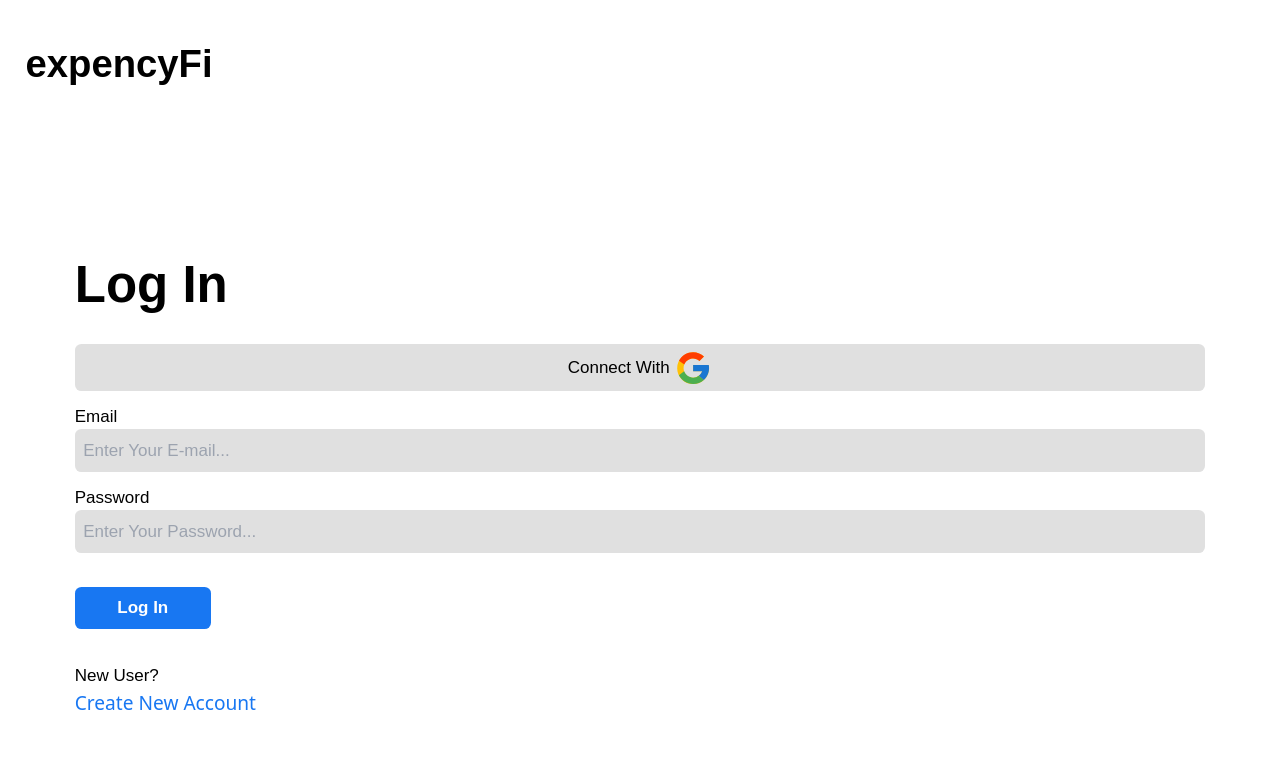
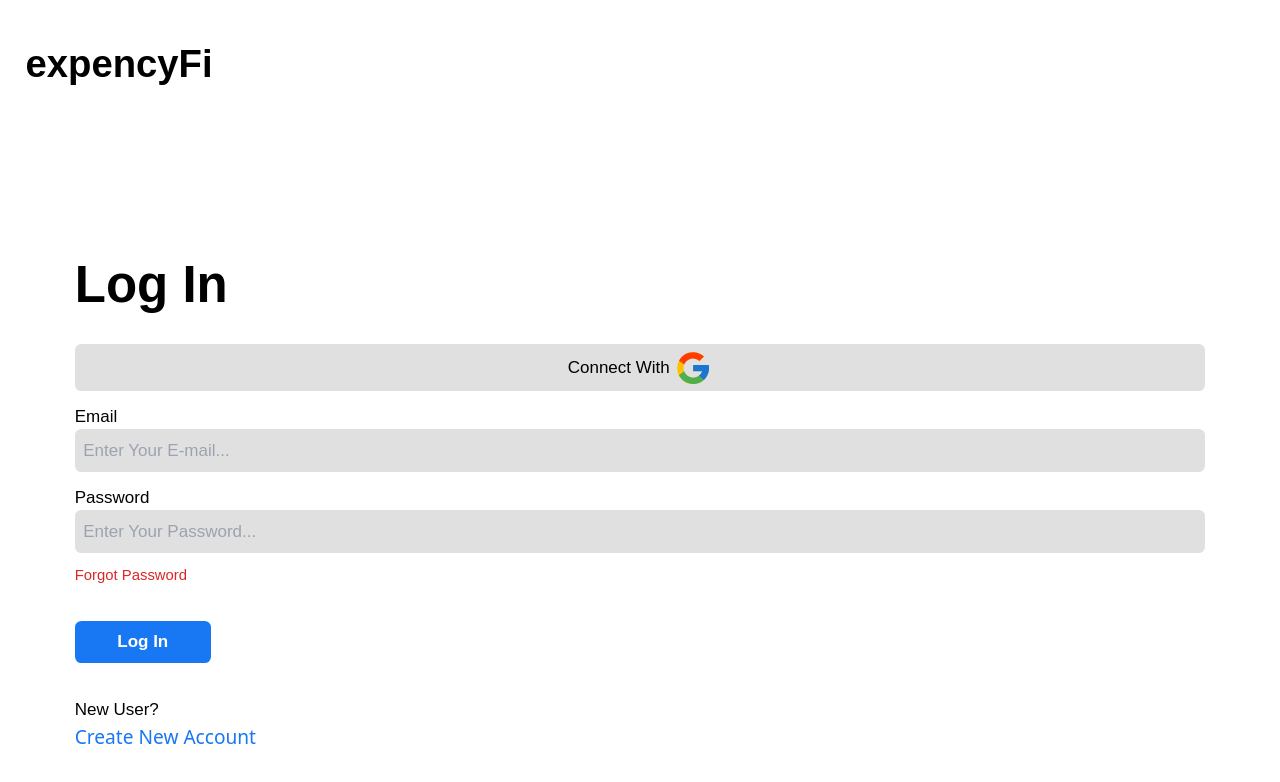
Before and after one commit to Sourav0809/Expencify, a React (Vite) app: page / in a window 1280 px wide. Both pictures are taken after a click on the element "Log In". Shown: the top 782 px of the page. Built offline with nearby package versions, Linux system fonts and the light colour scheme.

Commit message:
FE : user can now forgot their password

```diff
--- a/src/Components/Authentication/UI/Authentication.jsx
+++ b/src/Components/Authentication/UI/Authentication.jsx
@@ -13,12 +13,16 @@ const Authentication = () => {
   const navigate = useNavigate();
   const authCtx = useContext(authContext);
   const [loaderScreen, setLoaderScreen] = useState(false);
+  const [onForgotPwd, setOnForgotPwd] = useState(false);
 
-  // log in handeler fundtion to change the state for user to login to sign up
+  /* -------------------------------------------------------------------------- */
+  /*                           SWITCH LOGIN OR SIGN UP                          */
+  /* -------------------------------------------------------------------------- */
   const setIsloggedInHandeler = () => {
     setLoggedIn((prev) => {
       return !prev;
     });
+    setOnForgotPwd(false);
   };
 
   const userEmailHandeler = (e) => {
@@ -28,16 +32,22 @@ const Authentication = () => {
     setUserPwd(e.target.value);
   };
 
-  // if user log in or sign up
-  const submitedFormHandeler = async () => {
+  /* -------------------------------------------------------------------------- */
+  /*                           USER LOG IN AND SIGN UP                          */
+  /* -------------------------------------------------------------------------- */
+
+  const submitedFormHandeler = async (e) => {
+    e.preventDefault();
     const submitedval = {
       email: userEmail,
       password: userPwd,
       returnSecureToken: false,
     };
     try {
-      // when user create an account
-      if (!loggedIn) {
+      /* -------------------------------------------------------------------------- */
+      /*                          FOR CREATING NEW ACCOUNT                          */
+      /* -------------------------------------------------------------------------- */
+      if (!loggedIn && !onForgotPwd) {
         setLoaderScreen(true);
         const { data } = await axios.post(
           "https://identitytoolkit.googleapis.com/v1/accounts:signUp?key=AIzaSyDWx40StKOSrRktR-vSNki9teMtZ9f_Lpo",
@@ -54,8 +64,11 @@ const Authentication = () => {
         navigate("/userprofile");
       }
 
-      // when user log in
-      if (loggedIn) {
+      /* -------------------------------------------------------------------------- */
+      /*                                 FOR LOG IN                                 */
+      /* -------------------------------------------------------------------------- */
+
+      if (loggedIn && !onForgotPwd) {
         setLoaderScreen(true);
         const { data } = await axios.post(
           "https://identitytoolkit.googleapis.com/v1/accounts:signInWithPassword?key=AIzaSyDWx40StKOSrRktR-vSNki9teMtZ9f_Lpo",
@@ -71,22 +84,46 @@ const Authentication = () => {
         toast.success("User Logged In ! ");
         navigate("/dashboard");
       }
+
+      /* -------------------------------------------------------------------------- */
+      /*                             FOR FORGOT PASSWORD                            */
+      /* -------------------------------------------------------------------------- */
+
+      if (onForgotPwd) {
+        setLoaderScreen(true);
+        const forgotRes = await axios.post(
+          "https://identitytoolkit.googleapis.com/v1/accounts:sendOobCode?key=AIzaSyDWx40StKOSrRktR-vSNki9teMtZ9f_Lpo",
+          {
+            requestType: "PASSWORD_RESET",
+            email: userEmail,
+          }
+        );
+
+        setLoggedIn(true);
+        setOnForgotPwd(false);
+        toast.success("Reset Link Sent On Your Email!");
+      }
     } catch (error) {
-      console.log(error);
+      toast.error(error.response.data.error.message);
     }
+
     setLoaderScreen(false);
     setUserEmail("");
     setUserPwd("");
   };
 
   return (
-    <div className=" font-popins">
+    <form className=" font-popins" onSubmit={submitedFormHandeler}>
       <h1 className=" text-4xl p-6 mt-4 font-semibold ">expencyFi</h1>
       <div className=" m-auto  mt-28 lg:w-[70rem] w-full">
         <div className=" p-7 flex flex-col gap-3">
           <div>
             <h1 className=" text-5xl font-bold  ">
-              {!loggedIn ? "Create Account" : "Log In"}
+              {!loggedIn
+                ? "Create Account"
+                : onForgotPwd
+                ? "Forgot Password"
+                : "Log In"}
             </h1>
           </div>
 
@@ -105,9 +142,11 @@ const Authentication = () => {
               className=" bg-[#e0e0e0] p-2 rounded-md"
               onChange={userEmailHandeler}
               value={userEmail}
+              required
             />
           </div>
 
+          {!onForgotPwd && (
             <div className=" flex flex-col">
               <label htmlFor="password">Password</label>
               <input
@@ -116,13 +155,27 @@ const Authentication = () => {
                 className=" bg-[#e0e0e0] p-2 rounded-md"
                 onChange={userPwdHandeler}
                 value={userPwd}
+                required
               />
+            </div>
+          )}
+          <div>
+            {loggedIn && (
+              <p
+                className=" text-red-600 text-sm cursor-pointer w-fit"
+                onClick={() => {
+                  setOnForgotPwd(true);
+                }}
+              >
+                {!onForgotPwd && "Forgot Password"}
+              </p>
+            )}
           </div>
 
           <div className=" mt-5">
             <button
+              type="submit"
               className=" py-2 px-10 bg-[#1877f2] font-semibold text-white rounded-md"
-              onClick={submitedFormHandeler}
             >
               {!loggedIn
                 ? loaderScreen
@@ -130,11 +183,15 @@ const Authentication = () => {
                   : "Sign Up"
                 : loaderScreen
                 ? Loader
+                : onForgotPwd
+                ? loaderScreen
+                  ? Loader
+                  : "Send Forgot Password Link"
                 : "Log In"}
             </button>
           </div>
 
-          <div className=" mt-5">
+          <div className=" mt-5 w-fit">
             <h1>{!loggedIn ? "Already have an account?" : "New User?"}</h1>
             <h1
               onClick={setIsloggedInHandeler}
@@ -145,7 +202,7 @@ const Authentication = () => {
           </div>
         </div>
       </div>
-    </div>
+    </form>
   );
 };
 
```
Lines whose indentation alone changed are shown as unchanged.
